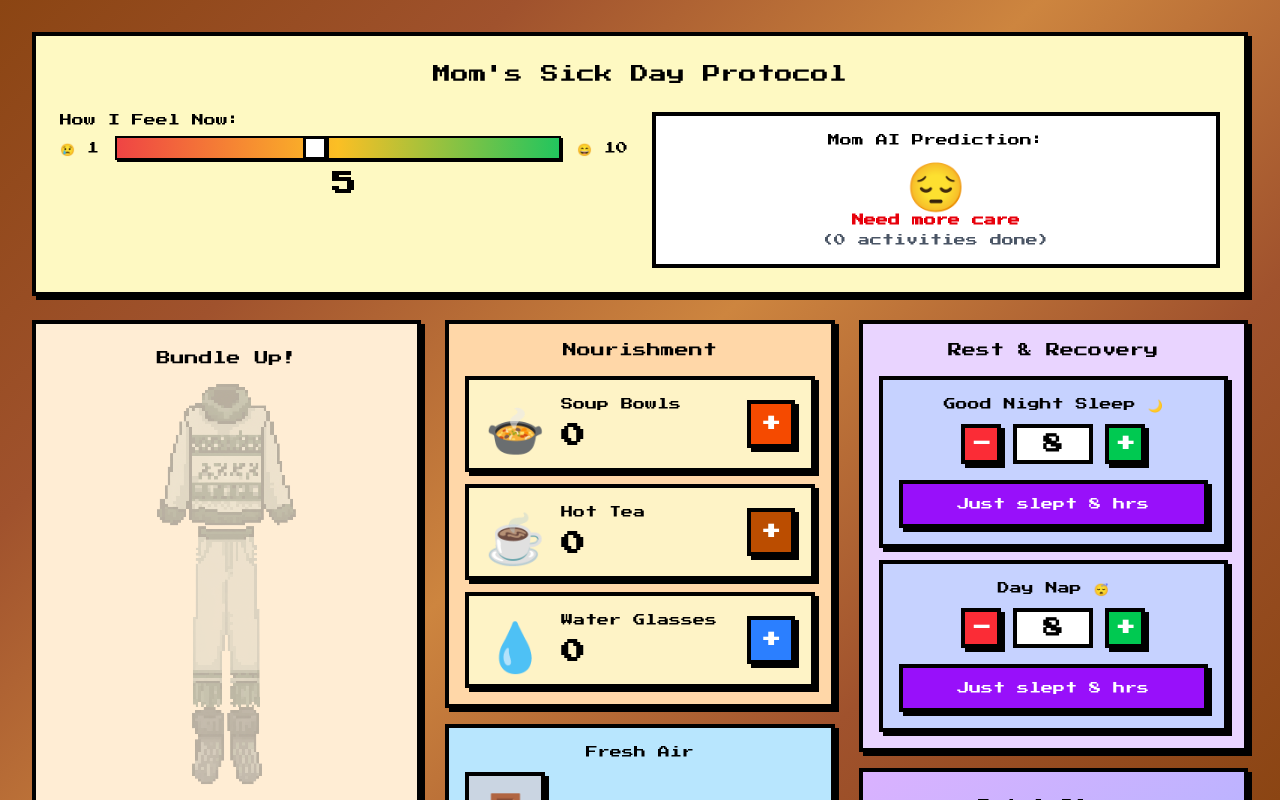
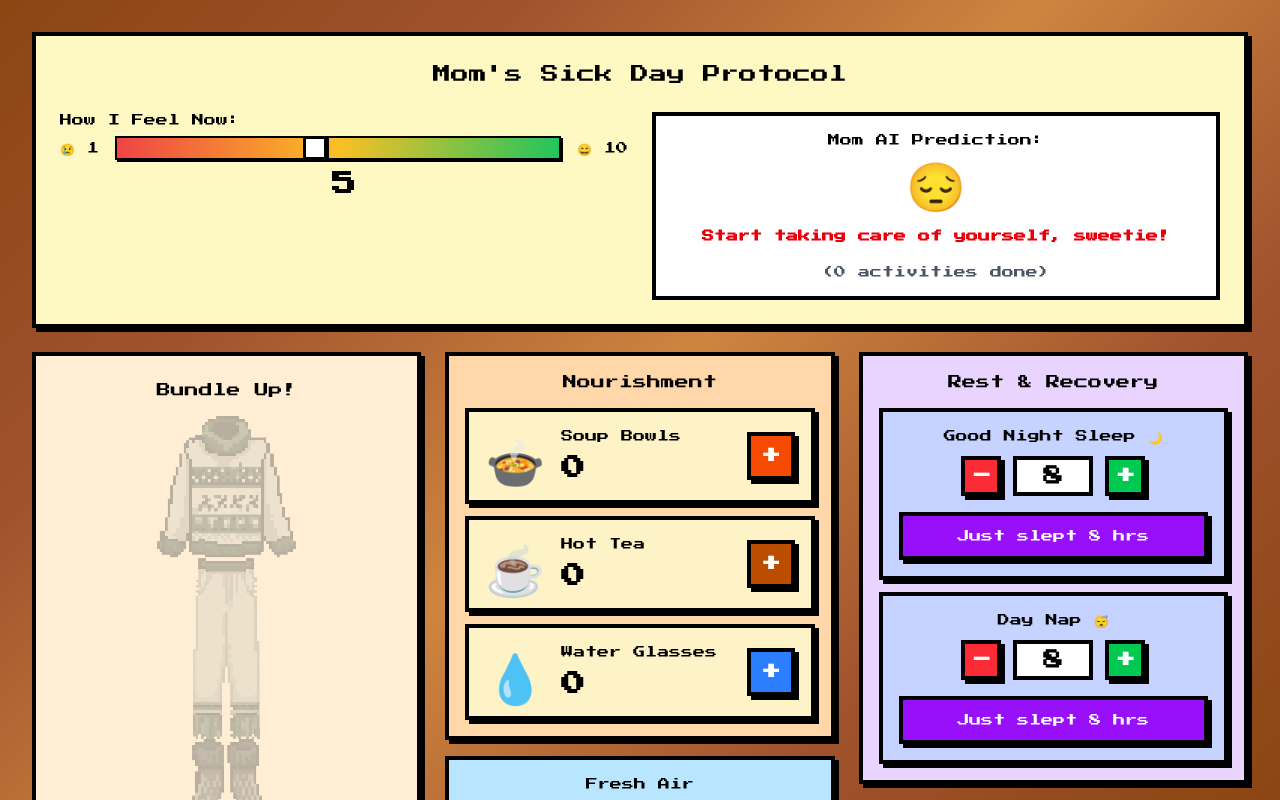
Before and after one commit to Fima2003/mom-protocol, a Next.js app: page / in a window 1280 px wide. Shown: the top 800 px of the page. Built offline with nearby package versions, Linux system fonts and the light colour scheme.

Commit message:
Mom AI Predictions (vibe-kanban 00226b16)
In Mom AI Predictions it constantly says "Need more care (0 activities done)". whilst I do do activities) So, can you fix the issue? Every time I do an action, the Mom AI Prediction should be updated

```diff
--- /dev/null
+++ b/app/api/mom-advice/route.ts
@@ -0,0 +1,58 @@
+import { GoogleGenerativeAI } from '@google/generative-ai';
+import { NextResponse } from 'next/server';
+
+const genAI = new GoogleGenerativeAI(process.env.GOOGLE_API_KEY || '');
+
+export async function POST(request: Request) {
+  try {
+    const { activities } = await request.json();
+
+    if (!activities || activities.length === 0) {
+      return NextResponse.json({
+        message: "Start with some water, sweetheart. Stay hydrated!",
+        face: '😔'
+      });
+    }
+
+    const model = genAI.getGenerativeModel({ model: 'gemini-pro' });
+
+    const activityList = activities.map((a: { type: string; detail: string; timestamp: number }) =>
+      `- ${a.type}: ${a.detail}`
+    ).join('\n');
+
+    const prompt = `You are a caring, warm mother taking care of her sick child. Based on these activities they've done today:
+
+${activityList}
+
+Give motherly advice in EXACTLY 10-12 words. Either:
+1) Tell them what to do next (like "Now rest a bit" or "Drink more water")
+2) Give a warm wish (like "Good job sweetie, you're doing great")
+
+Be loving, supportive, and natural like a real mom. Keep it brief and warm.
+
+Response (10-12 words only):`;
+
+    const result = await model.generateContent(prompt);
+    const response = await result.response;
+    let message = response.text().trim();
+
+    // Remove quotes if present
+    message = message.replace(/^["']|["']$/g, '');
+
+    // Determine emoji based on activity count
+    let face = '😔';
+    if (activities.length > 5) {
+      face = '😊';
+    } else if (activities.length > 2) {
+      face = '😐';
+    }
+
+    return NextResponse.json({ message, face });
+  } catch (error) {
+    console.error('Error getting mom advice:', error);
+    return NextResponse.json({
+      message: "Mom loves you, dear. Just rest and take care.",
+      face: '💝'
+    });
+  }
+}
--- a/app/page.tsx
+++ b/app/page.tsx
@@ -8,37 +8,87 @@ import SleepLogger from '@/components/SleepLogger';
 import VentilationTracker from '@/components/VentilationTracker';
 import TotalSleep from '@/components/TotalSleep';
 
+interface Activity {
+  type: string;
+  detail: string;
+  timestamp: number;
+}
+
 export default function Home() {
-  const [completedTasks, setCompletedTasks] = useState(() => {
+  const [activities, setActivities] = useState<Activity[]>(() => {
     if (typeof window !== 'undefined') {
-      const saved = localStorage.getItem('completedTasks');
-      return saved !== null ? parseInt(saved, 10) : 0;
+      const saved = localStorage.getItem('activities');
+      return saved ? JSON.parse(saved) : [];
     }
-    return 0;
+    return [];
   });
 
-  // Mock task tracking - in reality you'd track actual interactions
+  const [momAdvice, setMomAdvice] = useState<{ message: string; face: string }>({
+    message: "Start taking care of yourself, sweetie!",
+    face: '😔'
+  });
+
+  const [isLoading, setIsLoading] = useState(false);
+
+  const fetchMomAdvice = async (activityList: Activity[]) => {
+    setIsLoading(true);
+    try {
+      const response = await fetch('/api/mom-advice', {
+        method: 'POST',
+        headers: { 'Content-Type': 'application/json' },
+        body: JSON.stringify({ activities: activityList })
+      });
+      const data = await response.json();
+      setMomAdvice(data);
+    } catch (error) {
+      console.error('Error fetching mom advice:', error);
+      setMomAdvice({
+        message: "Keep going, dear. Mom is proud of you!",
+        face: '💝'
+      });
+    }
+    setIsLoading(false);
+  };
+
   useEffect(() => {
-    const interval = setInterval(() => {
-      // Simulate task completion tracking
-      const activities = document.querySelectorAll('button:active');
-      if (activities.length > 0) {
-        setCompletedTasks(prev => {
-          const newCount = prev + 1;
-          localStorage.setItem('completedTasks', newCount.toString());
-          return newCount;
-        });
-      }
-    }, 5000);
+    const handleActivityUpdate = (event: Event) => {
+      const customEvent = event as CustomEvent<{ type: string; detail: string }>;
+      const newActivity: Activity = {
+        type: customEvent.detail.type,
+        detail: customEvent.detail.detail,
+        timestamp: Date.now()
+      };
 
-    return () => clearInterval(interval);
+      setActivities(prev => {
+        const updated = [...prev, newActivity];
+        localStorage.setItem('activities', JSON.stringify(updated));
+        fetchMomAdvice(updated);
+        return updated;
+      });
+    };
+
+    window.addEventListener('activityCompleted', handleActivityUpdate as EventListener);
+
+    // Fetch initial advice
+    if (activities.length > 0) {
+      fetchMomAdvice(activities);
+    }
+
+    return () => {
+      window.removeEventListener('activityCompleted', handleActivityUpdate as EventListener);
+    };
   }, []);
 
   return (
     <div className="min-h-screen p-4 md:p-8">
       <div className="max-w-7xl mx-auto space-y-6">
         {/* Header & Health Status */}
-        <HealthStatus completedTasks={completedTasks} />
+        <HealthStatus
+          completedTasks={activities.length}
+          momAdvice={momAdvice.message}
+          momFace={momAdvice.face}
+          isLoading={isLoading}
+        />
 
         {/* Main Grid Layout */}
         <div className="grid md:grid-cols-2 lg:grid-cols-3 gap-6">
--- a/components/BundleUpSection.tsx
+++ b/components/BundleUpSection.tsx
@@ -14,8 +14,17 @@ export default function BundleUpSection() {
 
   const toggleItem = (item: keyof typeof clothing) => {
     const newClothing = { ...clothing, [item]: !clothing[item] };
+    const isAdding = newClothing[item];
     setClothing(newClothing);
     localStorage.setItem('clothing-items', JSON.stringify(newClothing));
+
+    const event = new CustomEvent('activityCompleted', {
+      detail: {
+        type: 'Warmth',
+        detail: `${isAdding ? 'Put on' : 'Removed'} ${String(item)}`
+      }
+    });
+    window.dispatchEvent(event);
   };
 
   return (
--- a/components/HealthStatus.tsx
+++ b/components/HealthStatus.tsx
@@ -4,9 +4,12 @@ import { useState } from 'react';
 
 interface HealthStatusProps {
   completedTasks: number;
+  momAdvice: string;
+  momFace: string;
+  isLoading: boolean;
 }
 
-export default function HealthStatus({ completedTasks }: HealthStatusProps) {
+export default function HealthStatus({ completedTasks, momAdvice, momFace, isLoading }: HealthStatusProps) {
   const [currentFeeling, setCurrentFeeling] = useState(() => {
     if (typeof window !== 'undefined') {
       const saved = localStorage.getItem('currentFeeling');
@@ -17,11 +20,11 @@ export default function HealthStatus({ completedTasks }: HealthStatusProps) {
 
   const getPredictedStatus = () => {
     if (completedTasks > 5) {
-      return { face: '😊', message: 'Recovering well!', color: 'text-green-600' };
+      return { color: 'text-green-600' };
     } else if (completedTasks > 2) {
-      return { face: '😐', message: 'Getting there...', color: 'text-yellow-600' };
+      return { color: 'text-yellow-600' };
     } else {
-      return { face: '😔', message: 'Need more care', color: 'text-red-600' };
+      return { color: 'text-red-600' };
     }
   };
 
@@ -61,9 +64,13 @@ export default function HealthStatus({ completedTasks }: HealthStatusProps) {
         {/* AI Predicted Status */}
         <div className="border-4 border-black bg-white p-4">
           <div className="text-xs text-black mb-2 text-center">Mom AI Prediction:</div>
-          <div className="text-5xl text-center mb-2">{status.face}</div>
-          <div className={`text-xs text-center font-bold ${status.color}`}>
-            {status.message}
+          <div className="text-5xl text-center mb-2">{momFace}</div>
+          <div className={`text-xs text-center font-bold ${status.color} min-h-[3rem] flex items-center justify-center`}>
+            {isLoading ? (
+              <span className="animate-pulse">Thinking... 💭</span>
+            ) : (
+              momAdvice
+            )}
           </div>
           <div className="text-xs text-center text-gray-600 mt-1">
             ({completedTasks} activities done)
--- a/components/ResourceCounter.tsx
+++ b/components/ResourceCounter.tsx
@@ -25,6 +25,11 @@ export default function ResourceCounter({ icon, label, color }: ResourceCounterP
     localStorage.setItem(storageKey, newCount.toString());
     setAnimate(true);
     setTimeout(() => setAnimate(false), 300);
+
+    const event = new CustomEvent('activityCompleted', {
+      detail: { type: 'Nourishment', detail: `Had ${label}` }
+    });
+    window.dispatchEvent(event);
   };
 
   return (
--- a/components/SleepLogger.tsx
+++ b/components/SleepLogger.tsx
@@ -38,6 +38,11 @@ export default function SleepLogger({ title }: SleepLoggerProps) {
 
     setShowZzz(true);
     setTimeout(() => setShowZzz(false), 2000);
+
+    const event = new CustomEvent('activityCompleted', {
+      detail: { type: 'Rest', detail: `${title} for ${hours} hours` }
+    });
+    window.dispatchEvent(event);
   };
 
   return (
--- a/components/VentilationTracker.tsx
+++ b/components/VentilationTracker.tsx
@@ -41,6 +41,11 @@ export default function VentilationTracker() {
       setTimeRemaining(300); // 5 minutes in seconds
       localStorage.setItem('ventilation-isOpen', 'true');
       localStorage.setItem('ventilation-timeRemaining', '300');
+
+      const event = new CustomEvent('activityCompleted', {
+        detail: { type: 'Fresh Air', detail: 'Opened window for ventilation' }
+      });
+      window.dispatchEvent(event);
     }
   };
 
--- a/package.json
+++ b/package.json
@@ -9,6 +9,7 @@
     "lint": "eslint"
   },
   "dependencies": {
+    "@google/generative-ai": "^0.24.1",
     "next": "16.0.8",
     "react": "19.2.1",
     "react-dom": "19.2.1"
```
Also changed, not shown: 1 other file (tests, documents, lock files or other folders).
